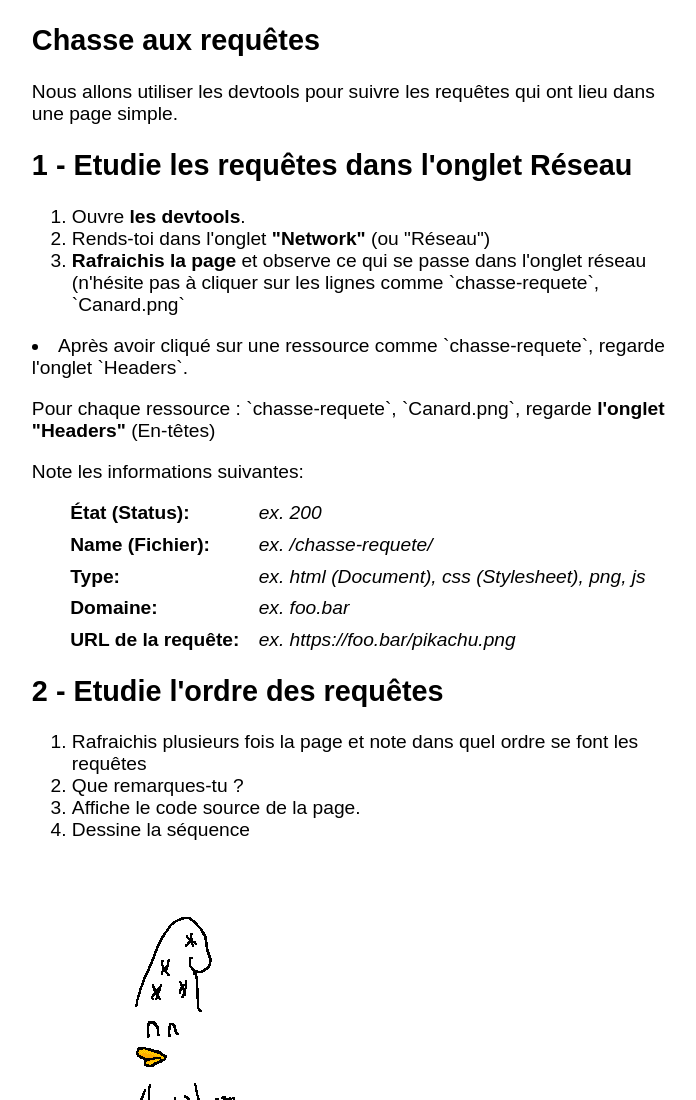
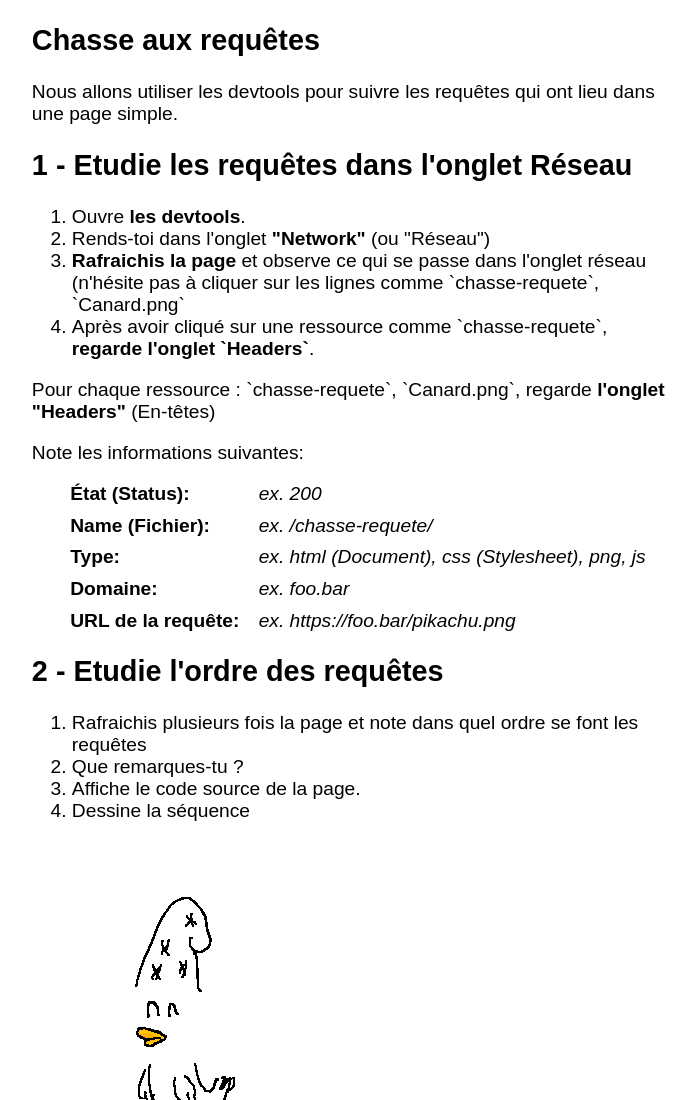
Before and after one commit to Coda-Dijon/devtools-sandbox, an Eleventy site: page chasse-requete/index.html in a window 1280 px wide. Shown: the top 1100 px of the page, without its empty margins (288-984 px from the left). Built offline with nearby package versions, Linux system fonts and the light colour scheme; Eleventy itself is replaced by a stand-in of ours; files that its build step writes are made by us from their sources; files whose address does not match are found by name.

Commit message:
feat: emphase

```diff
--- a/chasse-requete/index.html
+++ b/chasse-requete/index.html
@@ -26,9 +26,8 @@
                     comme
                     `chasse-requete`, `Canard.png`
                 </li>
-
+                <li>Après avoir cliqué sur une ressource comme `chasse-requete`, <strong>regarde l'onglet `Headers`</strong>.</li>
             </ol>
-            <li>Après avoir cliqué sur une ressource comme `chasse-requete`, regarde l'onglet `Headers`.</li>
             <p>Pour chaque ressource : `chasse-requete`, `Canard.png`, regarde <strong>l'onglet "Headers"</strong>
                 (En-têtes)</p>
             <p>
```
